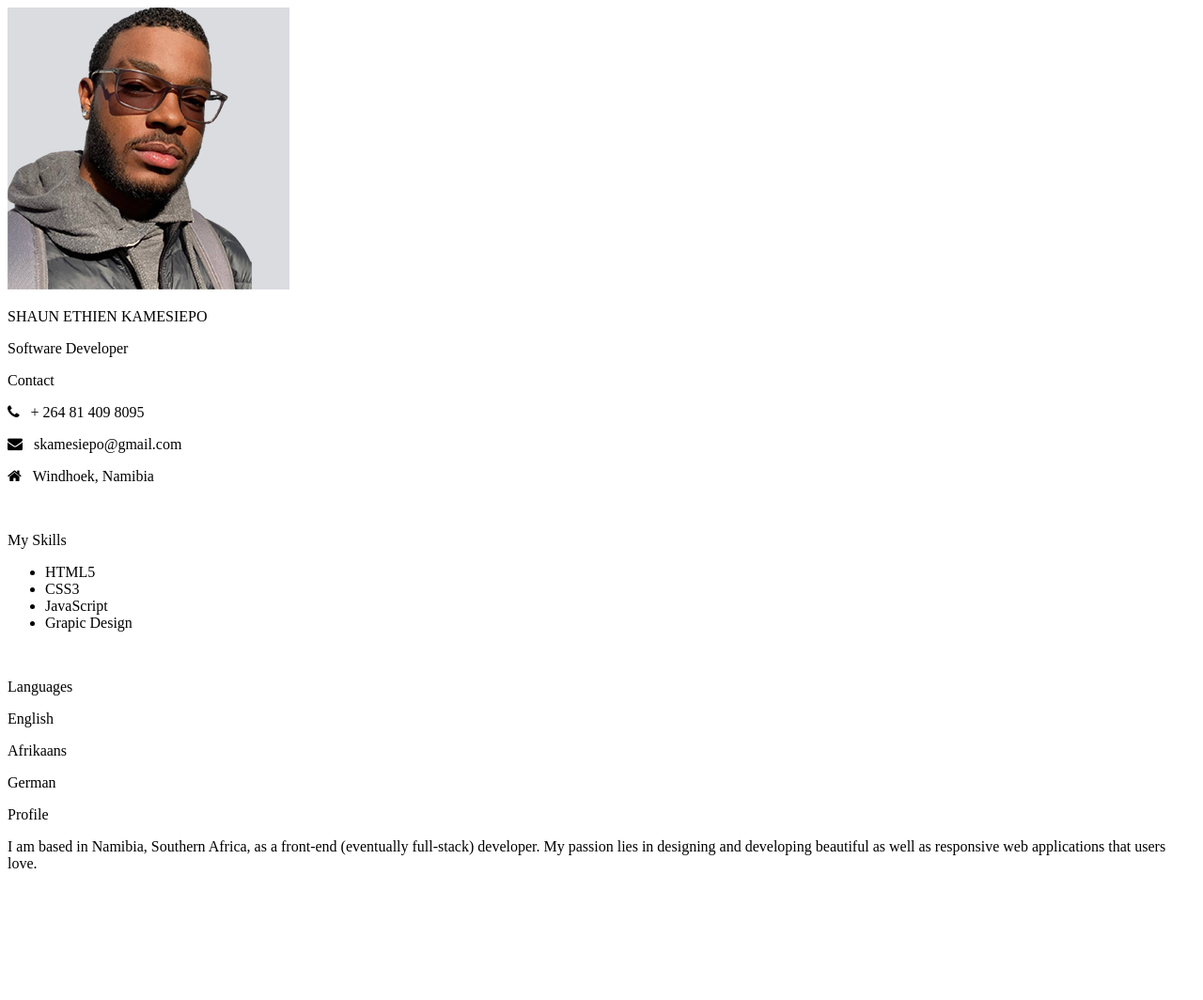
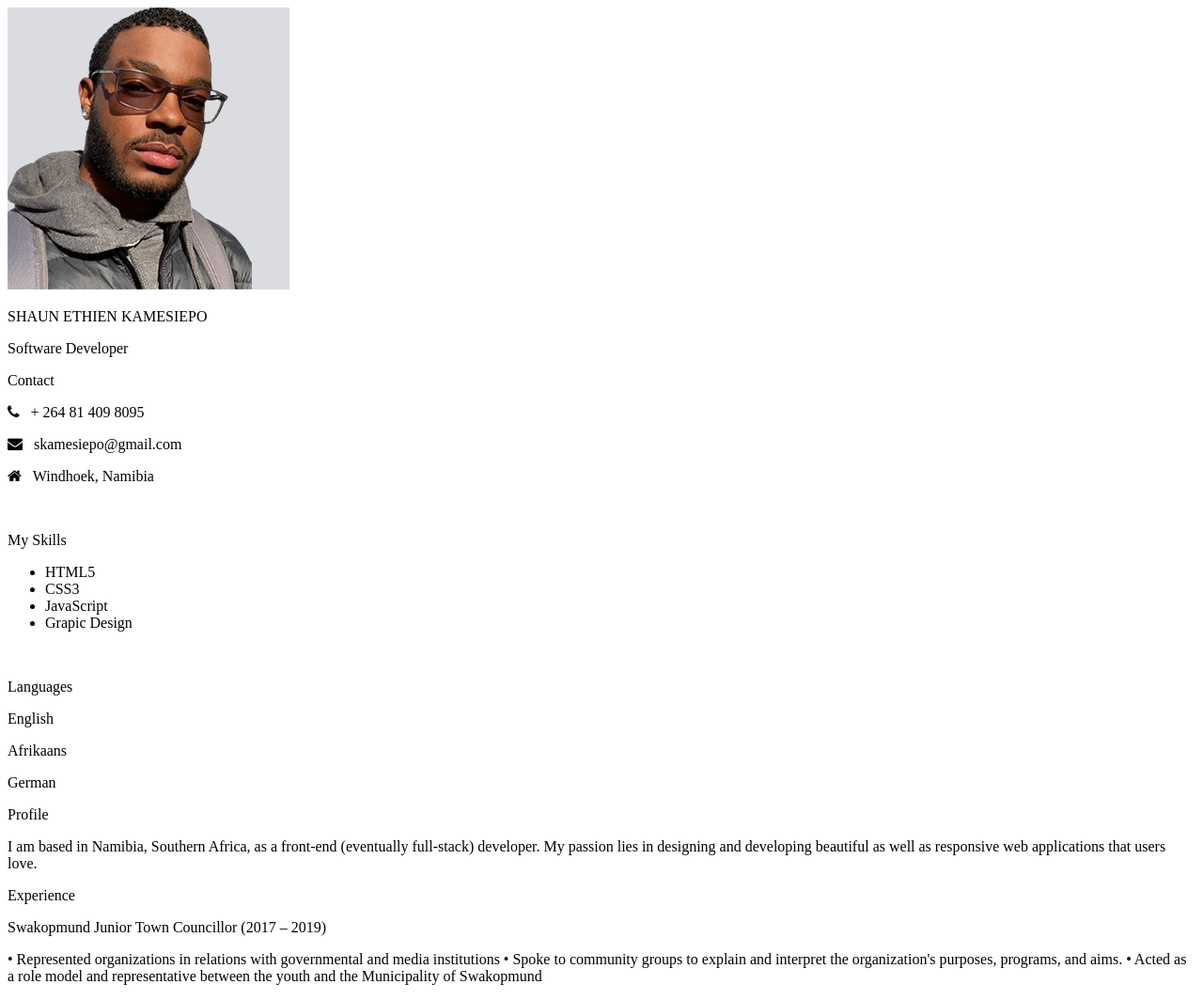
Before and after one commit to SKamesiepo/shaun-kamesiepo-cv, a plain HTML site: page index.html in a window 1280 px wide. Shown: the whole page at 94% size. Before the commit the page ends 944 px from the top, so only its background shows below. Drawn offline with Linux system fonts and the light colour scheme; files whose address does not match are found by name.

Commit message:
Added experience section in main content area

```diff
--- a/index.html
+++ b/index.html
@@ -54,6 +54,16 @@
           full-stack) developer. My passion lies in designing and developing beautiful as well as responsive web
           applications that users love.
 
+          <br />
+
+          <p class="head">Experience</p>
+
+          <p>Swakopmund Junior Town Councillor (2017 – 2019)</p>
+          <p class="p-4">
+            • Represented organizations in relations with governmental and media institutions
+            • Spoke to community groups to explain and interpret the organization's purposes, programs, and aims.
+            • Acted as a role model and representative between the youth and the Municipality of Swakopmund</p>
+
       </div>
     </div>
   </div>
```
